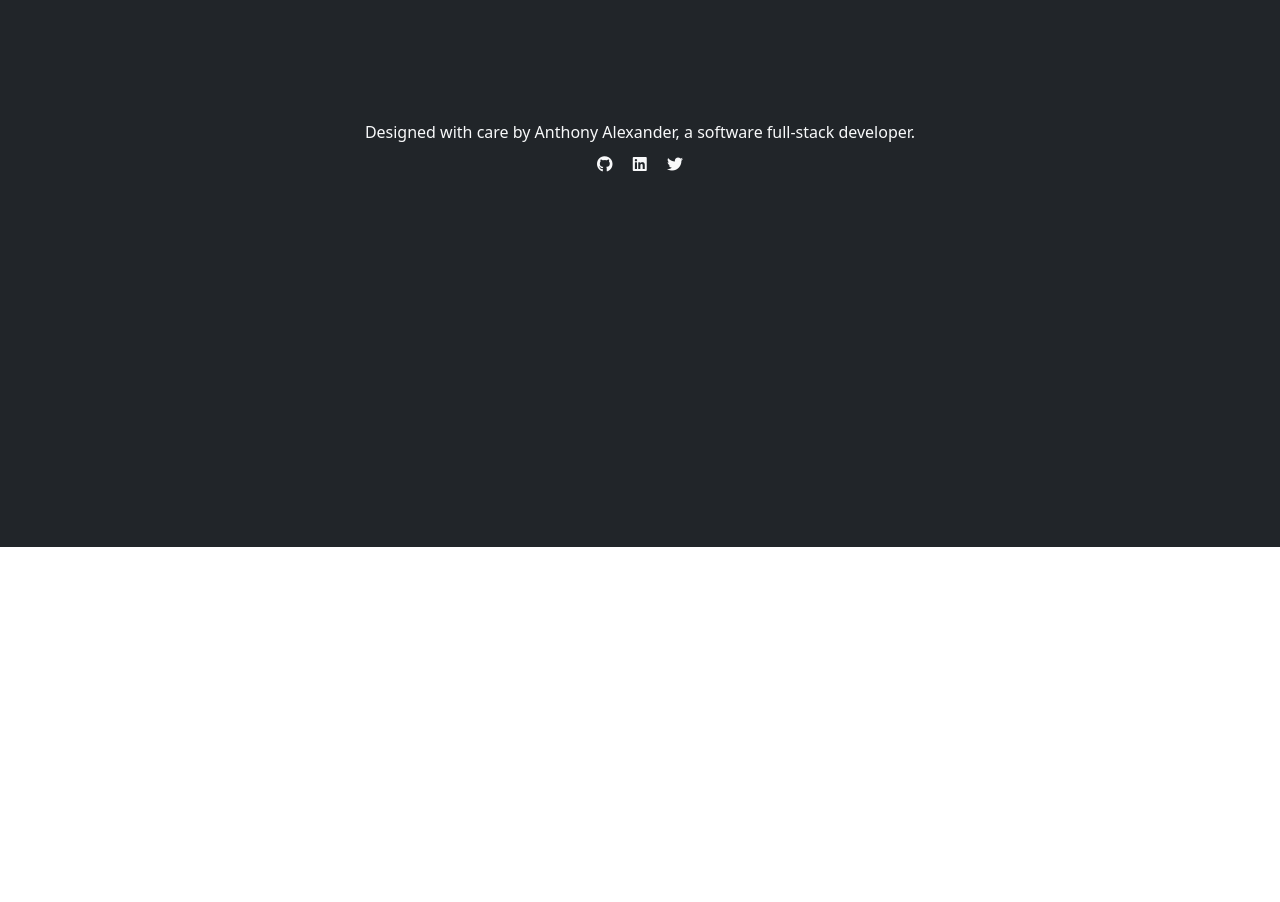
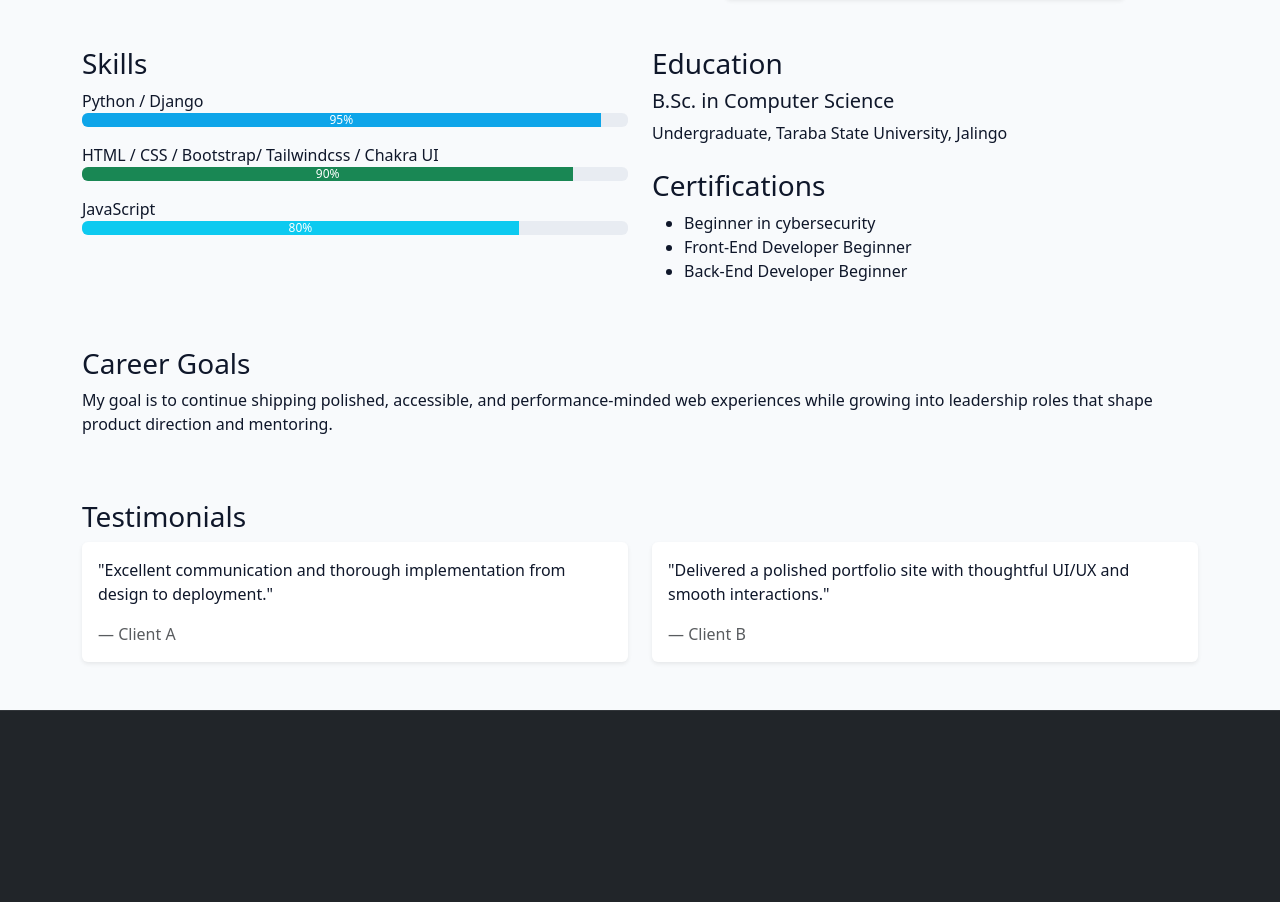
Before and after one commit to Alexdoned/my-portfolio, a Django app: page / in a window 1280 px wide. Shown: the part 1989-2891 px from the top of the page. Before the commit the page ends 2536 px from the top, so only its background shows below. Run offline with Django 5.2, Linux system fonts and the light colour scheme; data comes from the database, SQL or seed files in the repository; data that the repository does not hold is empty.

Commit message:
Adding about to hmoe page

```diff
--- a/core/templates/core/home.html
+++ b/core/templates/core/home.html
@@ -1,6 +1,8 @@
 {% extends 'core/base.html' %}
 {% load static %}
-{% block title %}Home | Portfolio{% endblock %}
+{% block title %}
+  Home | Portfolio
+{% endblock %}
 {% block content %}
   <div class="container">
     <div class="row align-items-center hero-section">
@@ -16,7 +18,7 @@
         </div>
       </div>
       <div class="col-lg-6 text-center">
-            <img src="{% static 'core/img/profile.png' %}?v=2" alt="Anthony Alexander" class="img-fluid rounded-circle hero-img">
+        <img src="{% static 'core/img/profile.png' %}?v=2" alt="Anthony Alexander" class="img-fluid rounded-circle hero-img" />
       </div>
     </div>
 
@@ -31,7 +33,7 @@
                   <div class="row g-0 align-items-center">
                     <div class="col-md-4">
                       {% if project.image %}
-                                        <img src="{{ project.image.url }}" class="img-fluid rounded-start" alt="{{ project.title }}">
+                        <img src="{{ project.image.url }}" class="img-fluid rounded-start" alt="{{ project.title }}" />
                       {% else %}
                         <div class="placeholder-img"></div>
                       {% endif %}
@@ -64,6 +66,78 @@
             {% endfor %}
           </ul>
         </div>
+        <div class="container">
+          <div class="row align-items-center mb-5">
+            <div class="col-lg-6">
+              <h2>About Me</h2>
+              <p>I am a dedicated software engineer with expertise in Django, REST APIs, responsive UI, and modern web design. I build intuitive digital products that scale efficiently and delight users.</p>
+            </div>
+            <div class="col-lg-6 text-center">
+              <img src="{% static 'core/img/about-illustration.png' %}" alt="About illustration" class="img-fluid rounded shadow-sm" />
+            </div>
+          </div>
+          <div class="row skills-section mb-5">
+            <div class="col-md-6">
+              <h3>Skills</h3>
+              <div class="mb-3">
+                <span>Python / Django</span>
+                <div class="progress">
+                  <div class="progress-bar" style="width: 95%;">95%</div>
+                </div>
+              </div>
+              <div class="mb-3">
+                <span>HTML / CSS / Bootstrap/ Tailwindcss / Chakra UI</span>
+                <div class="progress">
+                  <div class="progress-bar bg-success" style="width: 90%;">90%</div>
+                </div>
+              </div>
+              <div class="mb-3">
+                <span>JavaScript</span>
+                <div class="progress">
+                  <div class="progress-bar bg-info" style="width: 80%;">80%</div>
+                </div>
+              </div>
+            </div>
+            <div class="col-md-6">
+              <h3>Education</h3>
+              <div class="mb-4">
+                <h5>B.Sc. in Computer Science</h5>
+                <p>Undergraduate, Taraba State University, Jalingo</p>
+              </div>
+              <h3>Certifications</h3>
+              <ul>
+                <li>Beginner in cybersecurity</li>
+                <li>Front-End Developer Beginner</li>
+                <li>Back-End Developer Beginner</li>
+              </ul>
+            </div>
+          </div>
+          <div class="row goals-section mb-5">
+            <div class="col-12">
+              <h3>Career Goals</h3>
+              <p>My goal is to continue shipping polished, accessible, and performance-minded web experiences while growing into leadership roles that shape product direction and mentoring.</p>
+            </div>
+          </div>
+          <div class="row testimonials-section">
+            <div class="col-12">
+              <h3>Testimonials</h3>
+              <div class="row g-4">
+                <div class="col-md-6">
+                  <div class="card shadow-sm p-3">
+                    <p>"Excellent communication and thorough implementation from design to deployment."</p>
+                    <p class="text-muted mb-0">— Client A</p>
+                  </div>
+                </div>
+                <div class="col-md-6">
+                  <div class="card shadow-sm p-3">
+                    <p>"Delivered a polished portfolio site with thoughtful UI/UX and smooth interactions."</p>
+                    <p class="text-muted mb-0">— Client B</p>
+                  </div>
+                </div>
+              </div>
+            </div>
+          </div>
+        </div>
       </div>
     </section>
   </div>
```
Lines whose indentation alone changed are shown as unchanged.
